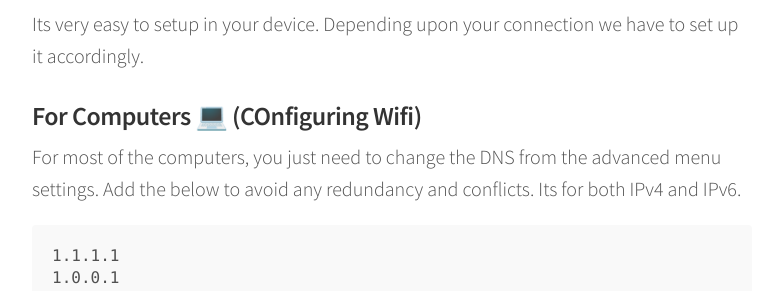
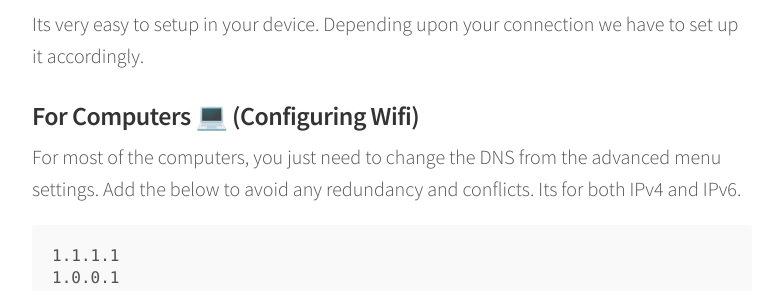
Before and after one commit to beingfranklin/blog, a Jekyll site: the page built from _posts/2019-02-02-Changing-the-DNS-Service-to-1.1.1.1!!.md, in a window 1280 px wide and 900 px high, scrolled down 829 px. Shown: the part 161-452 px from the top of the window, without its empty margins (248-1019 px from the left). Built offline with Jekyll 4.4.1, drawn with Linux system fonts in a browser that asks for light colours; comment, search, counter and statistics services are not loaded.

```diff
--- a/_posts/2019-02-02-Changing-the-DNS-Service-to-1.1.1.1!!.md
+++ b/_posts/2019-02-02-Changing-the-DNS-Service-to-1.1.1.1!!.md
@@ -26,7 +26,7 @@ So I thought to give it a try.
 
 Its very easy to setup in your device. Depending upon your connection we have to set up it accordingly.
 
-### For Computers 💻 (COnfiguring Wifi)
+### For Computers 💻 (Configuring Wifi)
 
 For most of the computers, you just need to change the DNS from the advanced menu settings. Add the below to avoid any redundancy and conflicts. Its for both IPv4 and IPv6.
 
```
